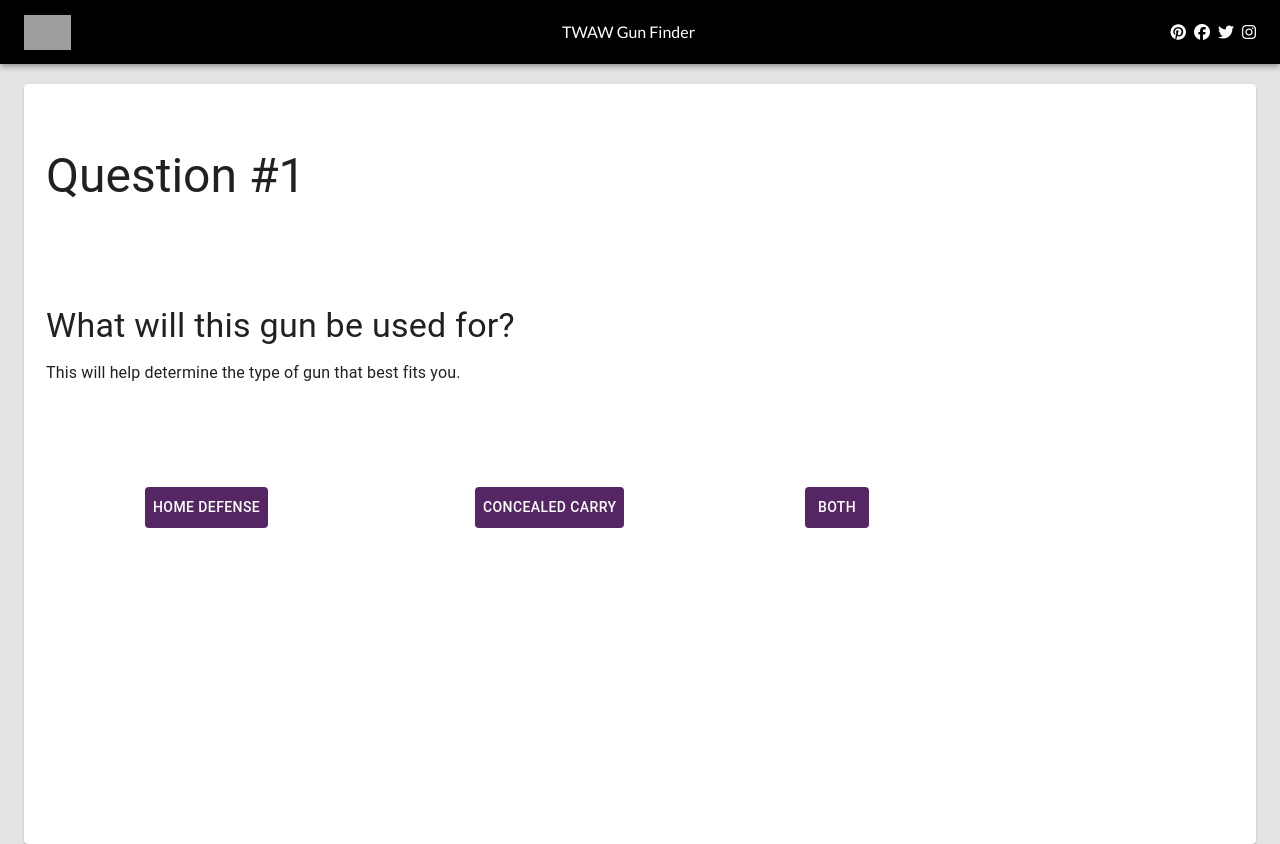
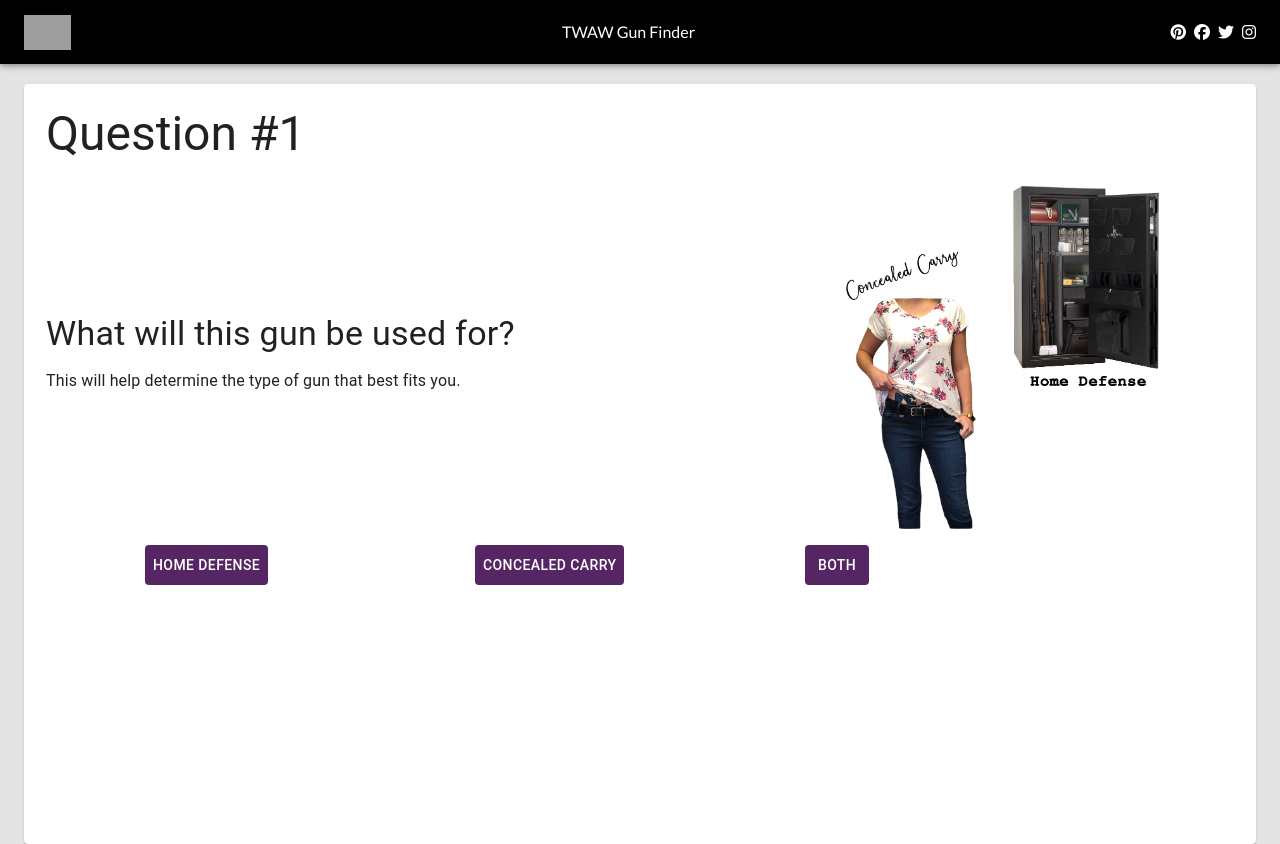
Before and after one commit to JamesDeVore/TWAW-finder, a React (Create React App) app: page /questions in a window 1280 px wide. Built offline with nearby package versions, Linux system fonts and the light colour scheme; grey boxes are pictures that could not be loaded.

Commit message:
added purpose pic and carry pic

```diff
--- a/src/assets/questions.js
+++ b/src/assets/questions.js
@@ -6,6 +6,8 @@ const thumbLength = require('./questionImages/thumbLength.png')
 const picatinnyRail = require('./questionImages/picatinnyRail.jpg')
 const thumbSafety = require('./questionImages/thumbSafety.png')
 const triggerFinger = require('./questionImages/triggerFinger.png')
+const homeDefense = require('./questionImages/homeDefense.png')
+const carry = require('./questionImages/carry.png')
 let {
     yesNoUnsure,
     scale,
@@ -22,7 +24,8 @@ const questions = {
     text: "What will this gun be used for?",
     subtext: "This will help determine the type of gun that best fits you.",
     answers: purpose,
-    category: "purpose"
+    category: "purpose",
+    image:homeDefense
   },
   1: {
     id: 1,
@@ -64,7 +67,8 @@ const questions = {
       "Do you have a reason you are not willing, or are not physically able to carry a gun on your body?",
     answers: yesNoUnsure,
     subtext: "",
-    category: "carry"
+    category: "carry",
+    image:carry
   },
   6: {
     id: 6,
--- a/src/components/Questions/QuestionContainer.js
+++ b/src/components/Questions/QuestionContainer.js
@@ -27,7 +27,7 @@ const useStyles = makeStyles(theme => ({
     }
   },
   questionArea: {
-    minHeight: "75vh",
+    minHeight: "85vh",
     overflow:'auto'
   }
 }));
```
Also changed, not shown: src/assets/questionImages/carry.png (added), src/assets/questionImages/homeDefense.png (added).
